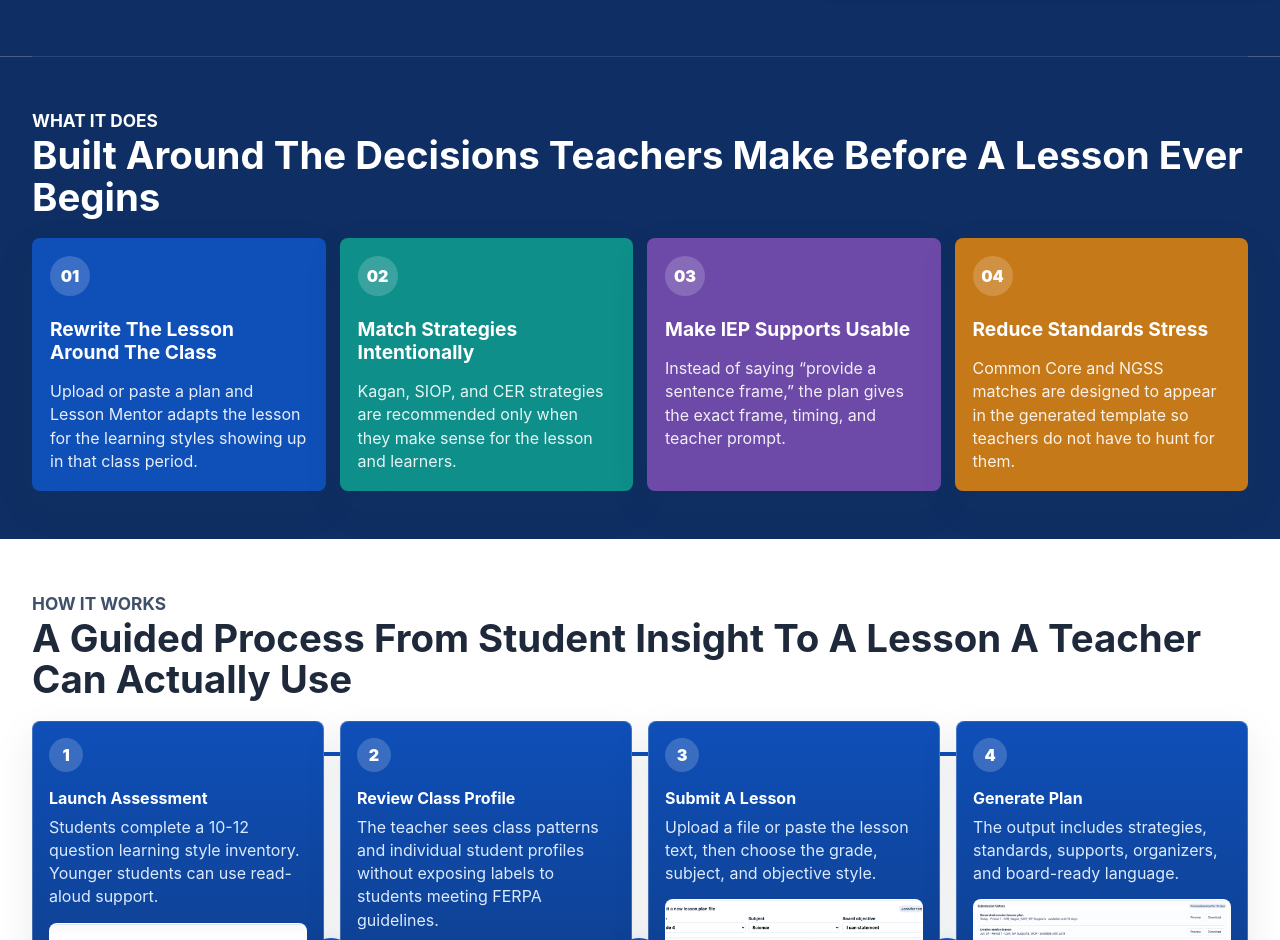
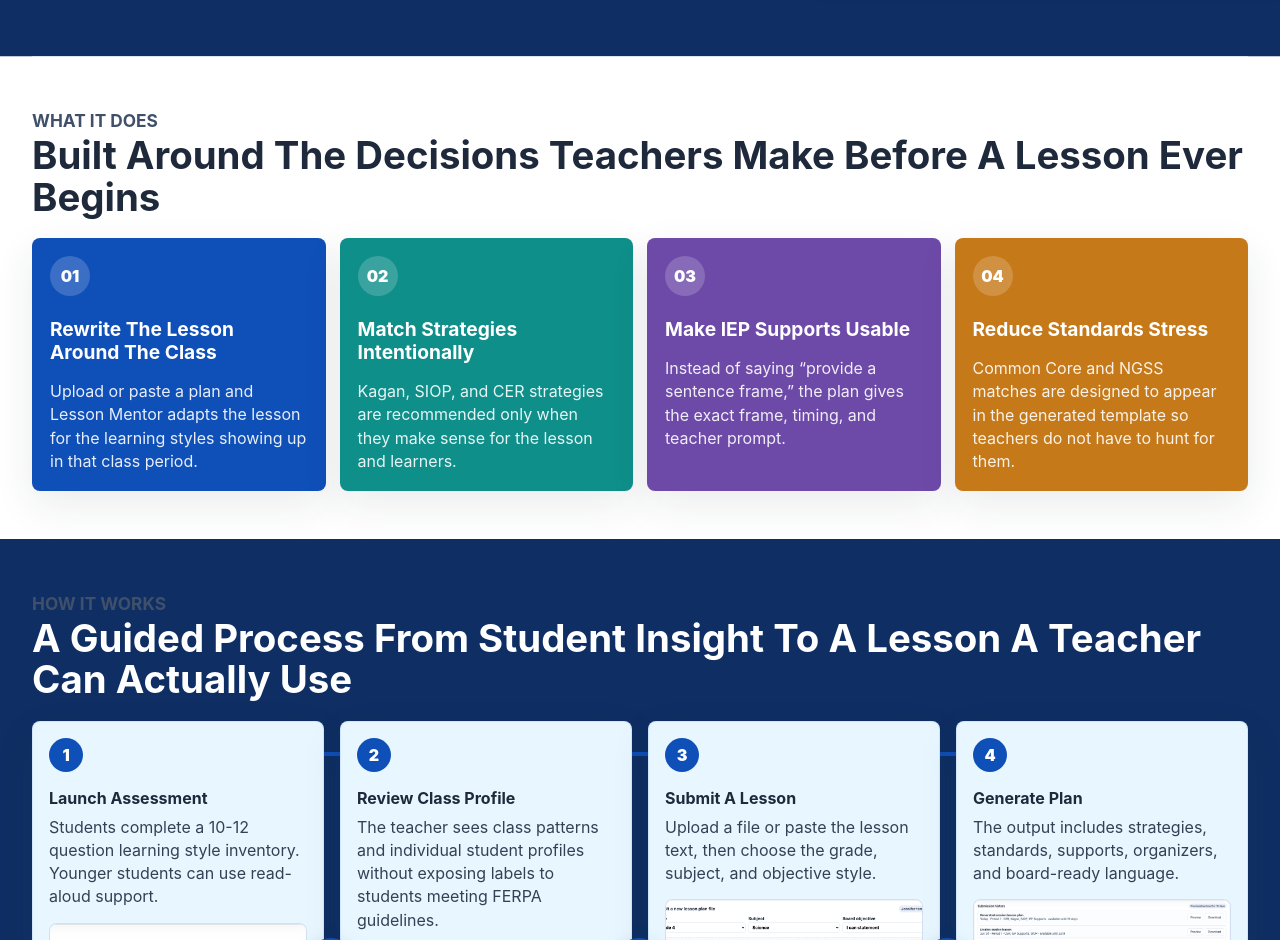
Before and after one commit to Lessonmentor-sys/LessonMentorApp, a plain HTML site: page index.html in a window 1280 px wide. Shown: the part 1860-2800 px from the top of the page. Drawn offline with Linux system fonts and the light colour scheme.

Commit message:
Add files via upload

```diff
--- a/styles.css
+++ b/styles.css
@@ -1902,10 +1902,10 @@ body:not(.landing-page):not(.portal-login-page):not(.owner-admin-page) .panel::b
 
 .workflow-line article {
   position: relative;
-  border: 1px solid rgba(255, 255, 255, 0.22);
-  border-radius: 8px;
-  background: linear-gradient(180deg, #0f4fb8 0%, #0d336d 100%);
-  color: #ffffff;
+  border: 1px solid rgba(185, 212, 255, 0.5);
+  border-radius: 8px;
+  background: #e8f7ff;
+  color: var(--ink);
   box-shadow: var(--shadow);
   padding: 16px;
 }
@@ -1935,7 +1935,7 @@ body:not(.landing-page):not(.portal-login-page):not(.owner-admin-page) .panel::b
   display: grid;
   place-items: center;
   border-radius: 999px;
-  background: rgba(255, 255, 255, 0.18);
+  background: #0f4fb8;
   color: #ffffff;
   font-weight: 900;
   margin-bottom: 16px;
@@ -1944,12 +1944,12 @@ body:not(.landing-page):not(.portal-login-page):not(.owner-admin-page) .panel::b
 .workflow-line article strong {
   display: block;
   margin-bottom: 8px;
-  color: #ffffff;
+  color: var(--ink);
 }
 
 .workflow-line article p {
   margin: 0;
-  color: #dbeafe;
+  color: #334155;
   line-height: 1.45;
 }
 
@@ -2349,29 +2349,37 @@ body:not(.landing-page):not(.portal-login-page):not(.owner-admin-page) .panel::b
   padding: 48px 0;
 }
 
-.landing-band-block:nth-of-type(odd) {
+.landing-page .eyebrow {
+  color: #6da8ff;
+}
+
+.landing-band-block {
   background: #ffffff;
   box-shadow: 0 0 0 100vmax #ffffff;
   clip-path: inset(0 -100vmax);
 }
 
-.landing-band-block:nth-of-type(even) {
+.feature-block,
+.pricing-section,
+.training-section {
+  background: #ffffff;
+  box-shadow: 0 0 0 100vmax #ffffff;
+  clip-path: inset(0 -100vmax);
+}
+
+.process-block,
+.landing-band {
   background: #0f2f64;
   box-shadow: 0 0 0 100vmax #0f2f64;
   clip-path: inset(0 -100vmax);
 }
 
-.landing-band-block:nth-of-type(even) .eyebrow,
-.landing-band-block:nth-of-type(even) h2,
-.landing-band-block:nth-of-type(even) > p,
-.landing-band-block:nth-of-type(even) .section-head p,
-.landing-band-block:nth-of-type(even) .training-copy p,
-.landing-band-block:nth-of-type(even) .landing-band p {
+.process-block h2,
+.process-block .section-head p,
+.landing-band h2,
+.landing-band > div > p,
+.landing-band p {
   color: #ffffff;
-}
-
-.landing-band-block:nth-of-type(even) .eyebrow {
-  color: #b9d4ff;
 }
 
 .training-section,
@@ -2383,7 +2391,7 @@ body:not(.landing-page):not(.portal-login-page):not(.owner-admin-page) .panel::b
 }
 
 .landing-band-block.training-section .eyebrow {
-  color: #64748b;
+  color: #6da8ff;
 }
 
 .landing-band-block.training-section h2 {
@@ -2394,6 +2402,18 @@ body:not(.landing-page):not(.portal-login-page):not(.owner-admin-page) .panel::b
   color: #40506a;
 }
 
+.landing-band .eyebrow {
+  color: #6da8ff;
+}
+
+.process-block .eyebrow {
+  color: #6da8ff;
+}
+
+.landing-band > div > p {
+  color: #ffffff;
+}
+
 .landing-band {
   grid-template-columns: 1fr;
 }
@@ -2404,6 +2424,10 @@ body:not(.landing-page):not(.portal-login-page):not(.owner-admin-page) .panel::b
 
 .landing-band .portal-grid {
   grid-template-columns: repeat(4, minmax(0, 1fr));
+}
+
+.landing-band > div > p {
+  color: #ffffff;
 }
 
 .connection-block {
@@ -2435,6 +2459,19 @@ body:not(.landing-page):not(.portal-login-page):not(.owner-admin-page) .panel::b
   color: #40506a;
   font-size: 1.08rem;
   line-height: 1.55;
+}
+
+.landing-page .eyebrow,
+.process-block .eyebrow,
+.landing-band .eyebrow,
+.landing-band-block.training-section .eyebrow {
+  color: #6da8ff;
+}
+
+.process-block h2,
+.landing-band h2,
+.landing-band > div > p {
+  color: #ffffff;
 }
 
 .connection-block > p {
@@ -2457,7 +2494,7 @@ body:not(.landing-page):not(.portal-login-page):not(.owner-admin-page) .panel::b
   object-fit: cover;
   object-position: top center;
   margin-top: 14px;
-  border: 1px solid rgba(255, 255, 255, 0.32);
+  border: 1px solid rgba(15, 79, 184, 0.18);
   border-radius: 8px;
   background: #ffffff;
 }
```
